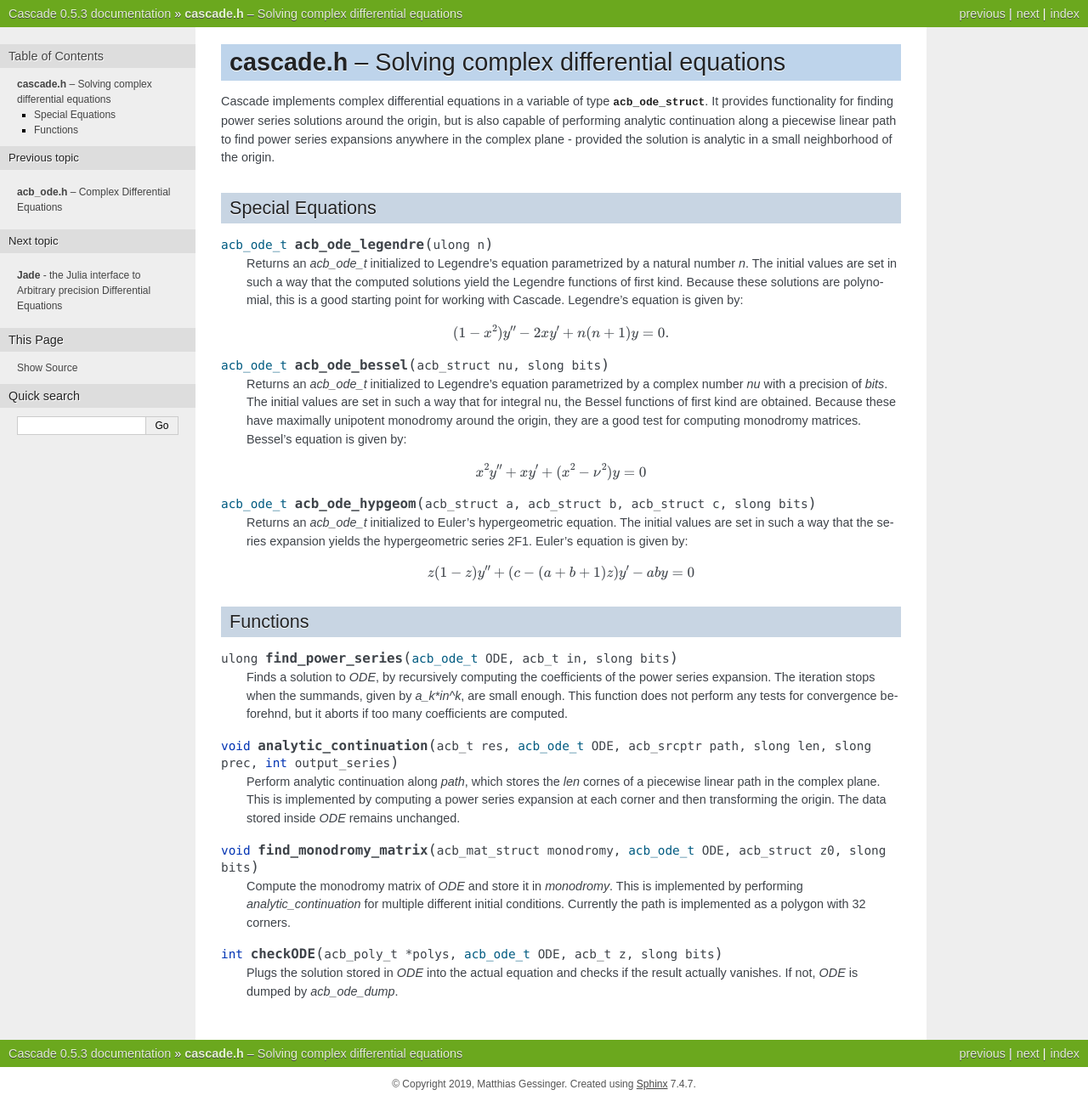
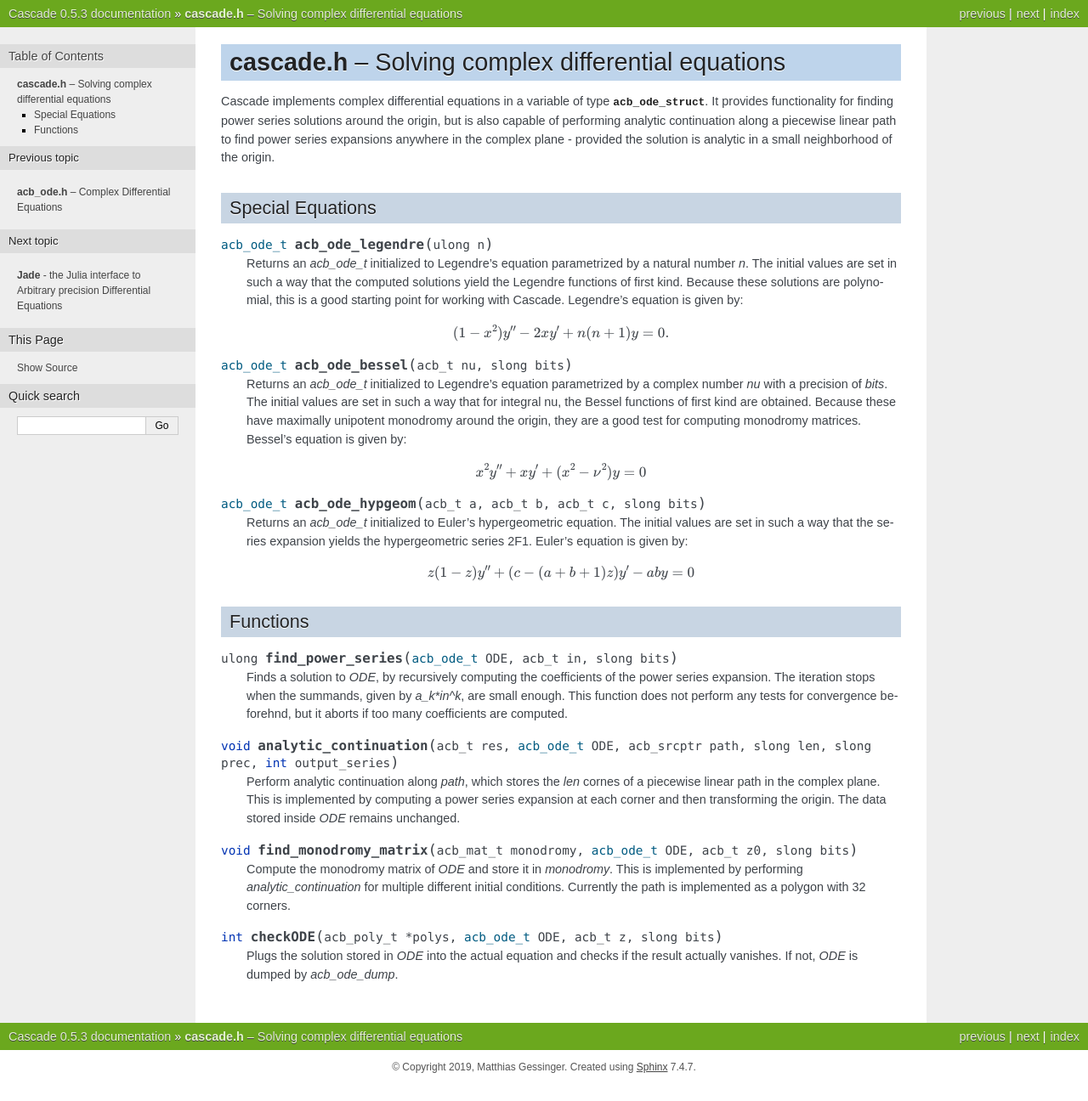
Before and after one commit to MGessinger/Cascade, a Sphinx documentation site: the page built from doc/source/cascade.rst, in a window 1280 px wide. Shown: the whole page at 85% size. Built offline with Sphinx 7.4.7, drawn with Linux system fonts in a browser that asks for light colours.

Commit message:
Changed function arguments

```diff
--- a/doc/source/cascade.rst
+++ b/doc/source/cascade.rst
@@ -15,14 +15,14 @@
 .. math::
     (1-x^2)y'' - 2xy' + n(n+1)y = 0.
 
-.. function:: acb_ode_t acb_ode_bessel (acb_struct nu, slong bits)
+.. function:: acb_ode_t acb_ode_bessel (acb_t nu, slong bits)
 
     Returns an `acb_ode_t` initialized to Legendre's equation parametrized by a complex number *nu* with a precision of *bits*. The initial values are set in such a way that for integral nu, the Bessel functions of first kind are obtained. Because these have maximally unipotent monodromy around the origin, they are a good test for computing monodromy matrices. Bessel's equation is given by:
 
 .. math::
     x^2y'' + xy' + (x^2 - \nu^2)y = 0
 
-.. function:: acb_ode_t acb_ode_hypgeom (acb_struct a, acb_struct b, acb_struct c, slong bits)
+.. function:: acb_ode_t acb_ode_hypgeom (acb_t a, acb_t b, acb_t c, slong bits)
 
     Returns an `acb_ode_t` initialized to Euler's hypergeometric equation. The initial values are set in such a way that the series expansion yields the hypergeometric series 2F1. Euler's equation is given by:
 
@@ -40,7 +40,7 @@
 
     Perform analytic continuation along *path*, which stores the *len* cornes of a piecewise linear path in the complex plane. This is implemented by computing a power series expansion at each corner and then transforming the origin. The data stored inside *ODE* remains unchanged.
 
-.. function:: void find_monodromy_matrix (acb_mat_struct monodromy, acb_ode_t ODE, acb_struct z0, slong bits)
+.. function:: void find_monodromy_matrix (acb_mat_t monodromy, acb_ode_t ODE, acb_t z0, slong bits)
 
     Compute the monodromy matrix of *ODE* and store it in *monodromy*. This is implemented by performing `analytic_continuation` for multiple different initial conditions. Currently the path is implemented as a polygon with 32 corners.
 
--- a/doc/source/diffeq.rst
+++ b/doc/source/diffeq.rst
@@ -66,7 +66,7 @@
 Input and Output
 ------------------------------------------------------------------------
 
-.. function:: acb_ode_t* acb_ode_fread (ulong *numberOfPols, const char *fileName, ulong maxOrder, slong bits)
+.. function:: acb_ode_t acb_ode_fread (ulong *numberOfPols, const char *fileName, ulong maxOrder, slong bits)
 
     Reads a differential equation from the provided file. The formatting for the *n-th* summand is *yn\*(a0,a1,a2,...)* where *a0* are complex numbers in the form *an = x +yj* (notice the space before the *+*). Example:
 
```
